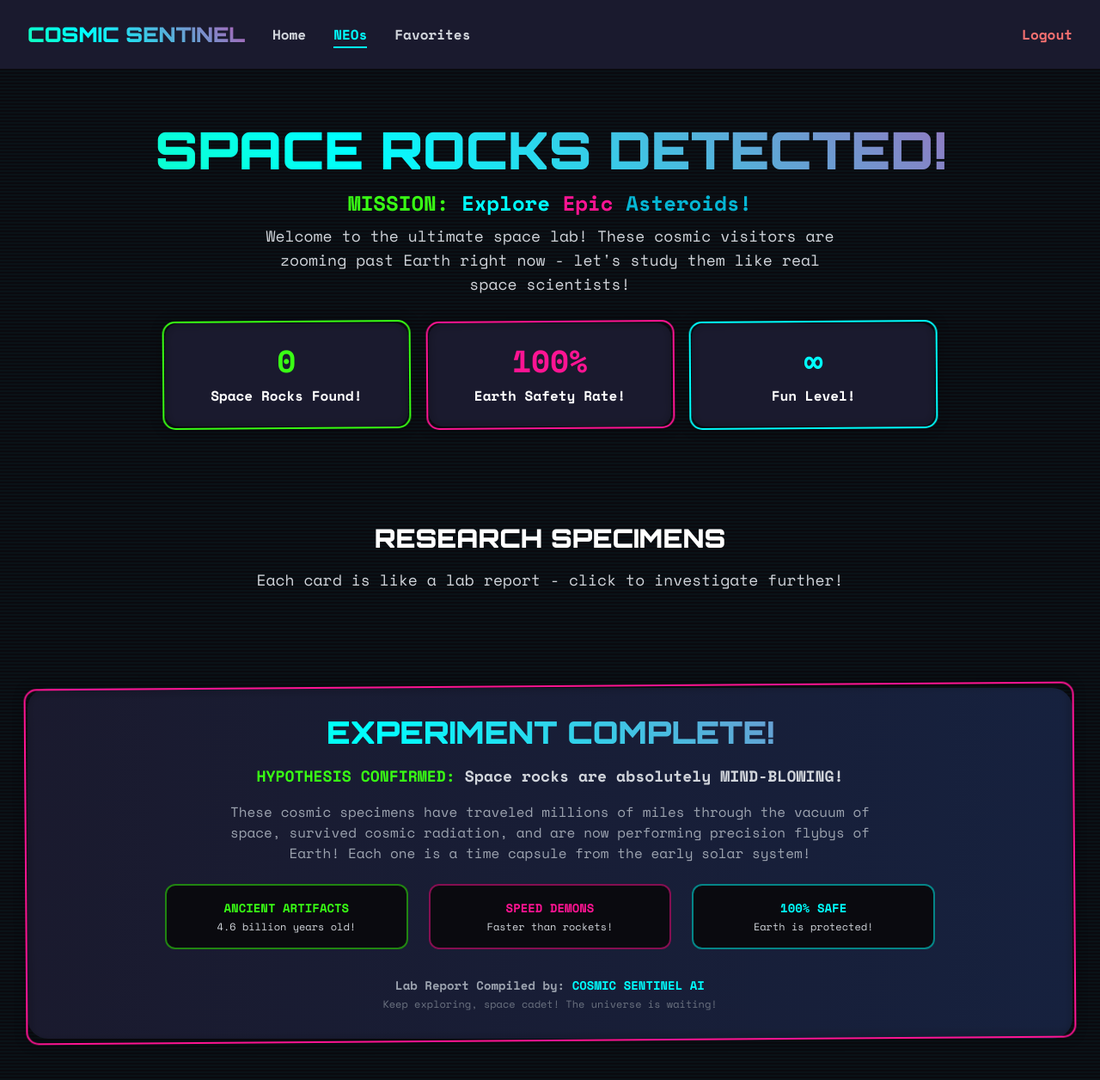
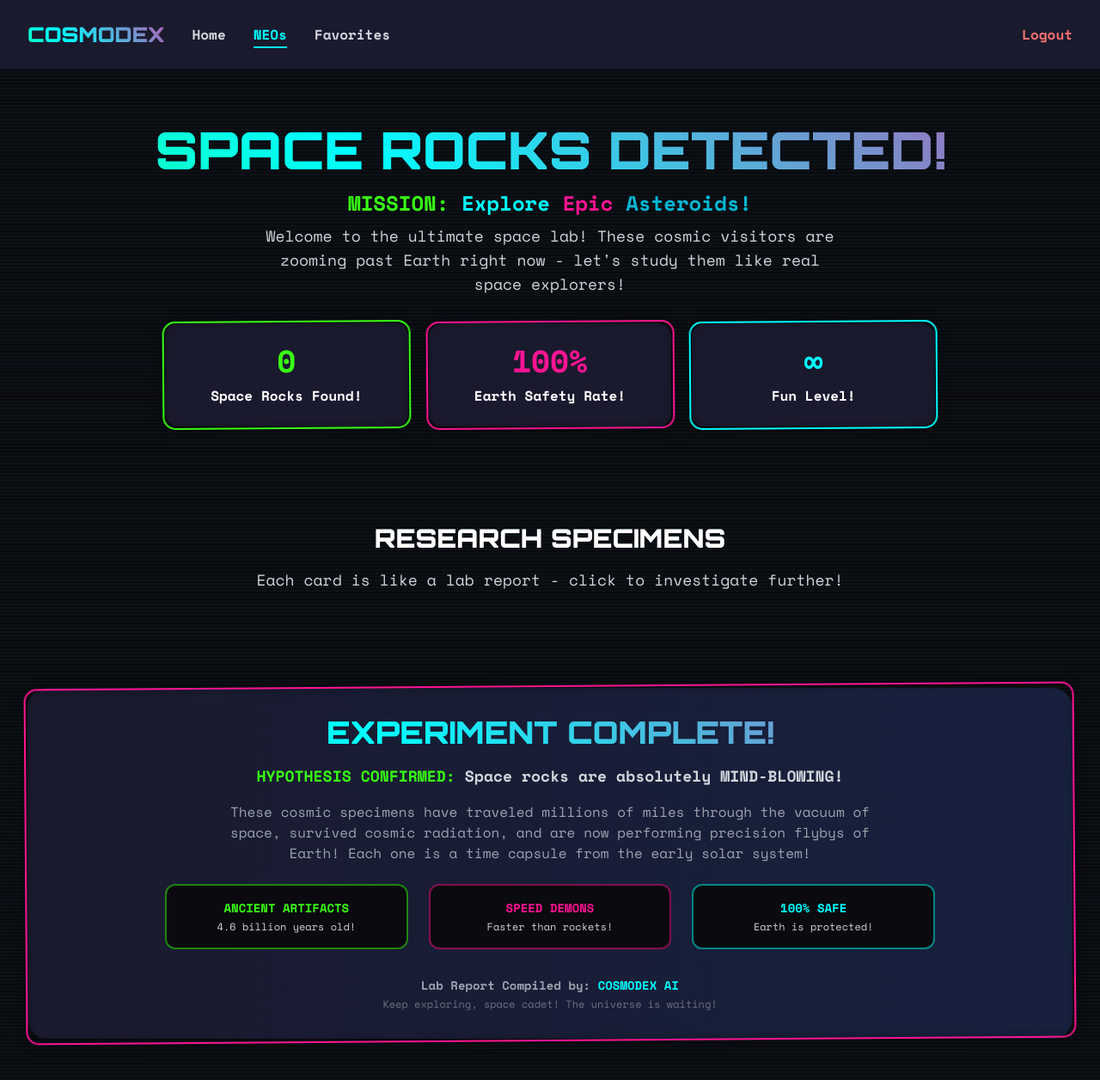
Before and after one commit to DeeptejD/data-hackfest, a Django app: template sentinel/templates/sentinel/index.html in a window 1280 px wide. Shown: the whole page at 86% size. Run offline with Django 5.2, Linux system fonts and the light colour scheme; the template is opened without the code that fills it, so the values that code supplies are empty; some libraries are stand-ins or nearby versions.

Commit message:
refactored text to be consistent

```diff
--- a/sentinel/templates/sentinel/favorites.html
+++ b/sentinel/templates/sentinel/favorites.html
@@ -4,7 +4,7 @@
 <head>
     <meta charset="UTF-8">
     <meta name="viewport" content="width=device-width, initial-scale=1.0">
-    <title>Specimen Vault - Cosmic Sentinel</title>
+    <title>Specimen Vault - CosmoDex</title>
     <script src="https://cdn.tailwindcss.com"></script>
     <script>
         tailwind.config = {
@@ -202,7 +202,7 @@
                     <!-- Cool logo -->
                     <div class="flex items-center space-x-3">
                         <h1 class="text-2xl font-black holo-text" style="font-family: 'Orbitron', monospace;">
-                            COSMIC SENTINEL
+                            COSMODEX
                         </h1>
                     </div>
 
@@ -247,7 +247,7 @@
                 SPECIMEN VAULT ACCESSED
             </h2>
             <div class="text-2xl text-white font-bold mb-4">
-                <span class="text-neon-green">RESEARCHER:</span>
+                <span class="text-neon-green">EXPLORER:</span>
                 <span class="text-electric-blue">{{ user.name }}</span>
             </div>
             <p class="text-lg text-gray-300 max-w-3xl mx-auto">
--- a/sentinel/templates/sentinel/home.html
+++ b/sentinel/templates/sentinel/home.html
@@ -4,7 +4,7 @@
 <head>
     <meta charset="UTF-8">
     <meta name="viewport" content="width=device-width, initial-scale=1.0">
-    <title>Cosmic Sentinel - Space Lab</title>
+    <title>CosmoDex - Space Lab</title>
     <script src="https://cdn.tailwindcss.com"></script>
     <script>
         tailwind.config = {
@@ -191,7 +191,7 @@
                     <!-- Cool logo -->
                     <div class="flex items-center space-x-3">
                         <h1 class="text-2xl font-black holo-text" style="font-family: 'Orbitron', monospace;">
-                            COSMIC SENTINEL
+                            COSMODEX
                         </h1>
                     </div>
 
@@ -242,7 +242,7 @@
                 WELCOME TO THE LAB!
             </h2>
             <div class="text-2xl text-white font-bold mb-4">
-                <span class="text-neon-green">SPACE SCIENTIST:</span>
+                <span class="text-neon-green">SPACE EXPLORER:</span>
                 <span class="text-electric-blue">{{ user.name }}</span>
             </div>
             <p class="text-lg text-gray-300 max-w-3xl mx-auto">
--- a/sentinel/templates/sentinel/index.html
+++ b/sentinel/templates/sentinel/index.html
@@ -4,7 +4,7 @@
 <head>
     <meta charset="UTF-8">
     <meta name="viewport" content="width=device-width, initial-scale=1.0">
-    <title>Near-Earth Objects - Cosmic Sentinel</title>
+    <title>Near-Earth Objects - CosmoDex</title>
     <script src="https://cdn.tailwindcss.com"></script>
     <script>
         tailwind.config = {
@@ -241,7 +241,7 @@
                     <!-- Cool logo -->
                     <div class="flex items-center space-x-3">
                         <h1 class="text-2xl font-black holo-text" style="font-family: 'Orbitron', monospace;">
-                            COSMIC SENTINEL
+                            COSMODEX
                         </h1>
                     </div>
 
@@ -294,7 +294,7 @@
                 </div>
                 <p class="text-lg text-gray-300 max-w-2xl mx-auto">
                     Welcome to the ultimate space lab! These cosmic visitors are zooming past Earth right now -
-                    let's study them like real space scientists!
+                    let's study them like real space explorers!
                 </p>
             </div>
 
@@ -495,7 +495,7 @@
                 <!-- Lab signature -->
                 <div class="mt-8 text-center">
                     <div class="text-sm text-gray-400 font-bold">
-                        Lab Report Compiled by: <span class="text-electric-blue">COSMIC SENTINEL AI</span>
+                        Lab Report Compiled by: <span class="text-electric-blue">COSMODEX AI</span>
                     </div>
                     <div class="text-xs text-gray-500 mt-1">
                         Keep exploring, space cadet! The universe is waiting!
--- a/sentinel/templates/sentinel/neo_details.html
+++ b/sentinel/templates/sentinel/neo_details.html
@@ -227,7 +227,7 @@
                     <!-- Cool logo -->
                     <div class="flex items-center space-x-3">
                         <h1 class="text-2xl font-black holo-text" style="font-family: 'Orbitron', monospace">
-                            COSMIC SENTINEL
+                            COSMODEX
                         </h1>
                     </div>
 
```
